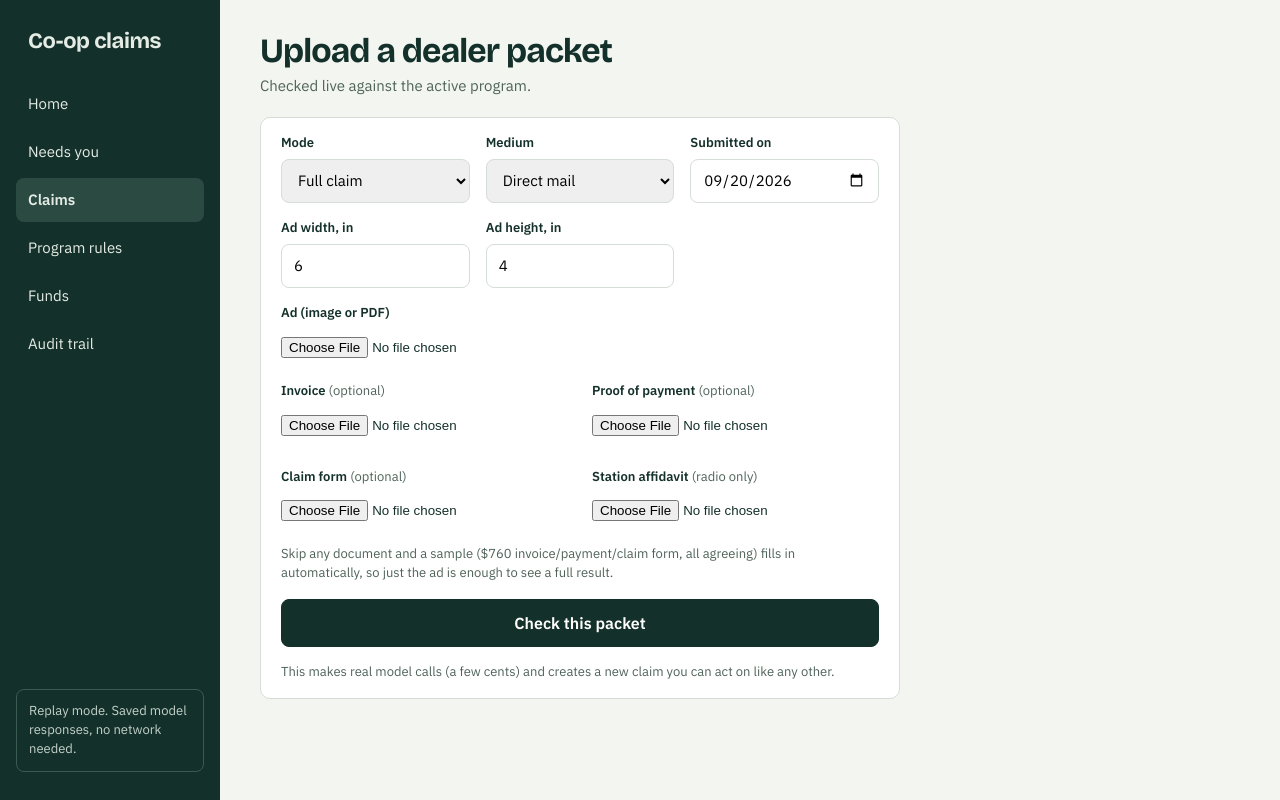
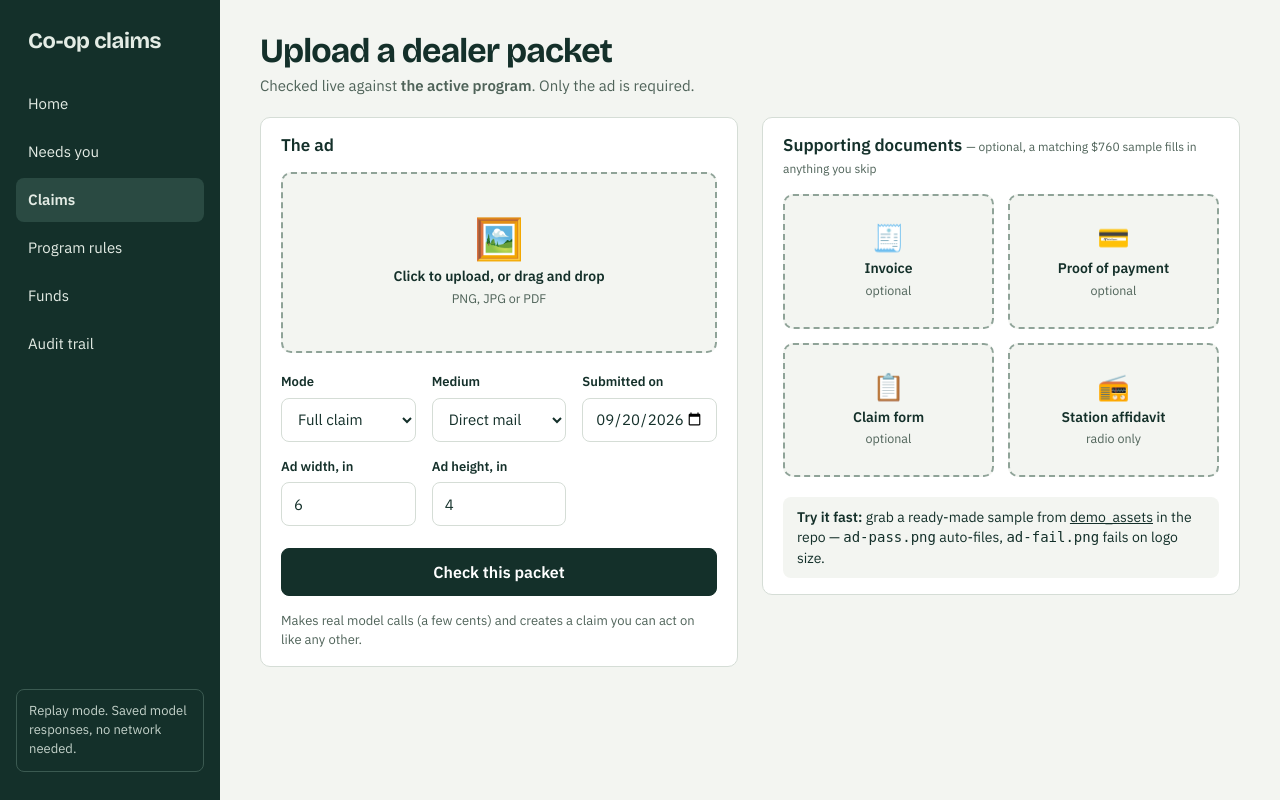
Before and after one commit to KumarRishabh42/coop-claim-agent, a FastAPI app: page /claims/upload in a window 1280 px wide. Run offline with FastAPI, Linux system fonts and the light colour scheme; data that the repository does not hold is empty.

Commit message:
Redesign the upload pages with real drop zones instead of raw file inputs
/claims/upload and /program/upload now use styled drag-and-drop zones
with icons, image thumbnail previews, and a checkmark state once a
file's selected, instead of the browser's plain "Choose File" button.
Verified end to end by driving the actual form through a browser
(drag/drop event handlers, file selection, submit) with Playwright.

Co-Authored-By: Claude Sonnet 5 <noreply@anthropic.com>

```diff
--- a/templates/static/style.css
+++ b/templates/static/style.css
@@ -121,3 +121,31 @@ form.inline { display: inline; }
 .doc-missing { border: 1px dashed var(--fail-line); border-radius: 6px; padding: 18px 8px; text-align: center; color: var(--fail-fg); font-size: 12.5px; }
 
 .empty-state { text-align: center; padding: 32px 16px; color: var(--muted); }
+
+/* Upload forms */
+.field-label { font-size: 13px; font-weight: 600; display: flex; align-items: center; gap: 6px; }
+.field-input { height: 44px; padding: 0 12px; border: 1px solid var(--line); border-radius: 8px; font: inherit; background: var(--surface); color: var(--ink); width: 100%; }
+.field-input:focus-visible { outline: 3px solid #5B8DEF; outline-offset: 1px; }
+
+.dropzone {
+  position: relative;
+  border: 2px dashed var(--dash);
+  border-radius: var(--radius);
+  background: var(--ground);
+  padding: 28px 16px;
+  text-align: center;
+  cursor: pointer;
+  transition: border-color .15s, background .15s;
+}
+.dropzone:hover, .dropzone.dragover { border-color: var(--ink); background: var(--pass-bg); }
+.dropzone input[type="file"] { position: absolute; inset: 0; opacity: 0; cursor: pointer; width: 100%; height: 100%; }
+.dropzone .dz-icon { font-size: 26px; line-height: 1; margin-bottom: 8px; }
+.dropzone .dz-main { font-weight: 600; font-size: 14px; }
+.dropzone .dz-sub { color: var(--muted); font-size: 12.5px; margin-top: 2px; }
+.dropzone.has-file { border-style: solid; border-color: var(--pass-fg); background: var(--pass-bg); }
+.dropzone.has-file .dz-main { color: var(--pass-fg); }
+.dropzone.big { padding: 44px 16px; }
+.dropzone.big .dz-icon { font-size: 40px; }
+.dropzone-grid { display: grid; grid-template-columns: repeat(2, minmax(0,1fr)); gap: 14px; }
+.optional-tag { font-weight: 400; color: var(--muted); font-size: 12px; }
+.thumb-preview { margin-top: 10px; max-height: 90px; border-radius: 6px; border: 1px solid var(--line); }
--- a/templates/ui/claim_upload.html
+++ b/templates/ui/claim_upload.html
@@ -5,24 +5,34 @@
 <div class="page-head">
   <div>
     <h1>Upload a dealer packet</h1>
-    <div class="muted" style="margin-top:6px">Checked live against {{ program["name"] if program else "the active program" }}.</div>
+    <div class="muted" style="margin-top:6px">Checked live against <strong>{{ program["name"] if program else "the active program" }}</strong>. Only the ad is required.</div>
   </div>
 </div>
 
-<section class="card" style="max-width:640px;">
-  <form method="post" action="/claims/upload" enctype="multipart/form-data" class="stack">
+<form method="post" action="/claims/upload" enctype="multipart/form-data" id="upload-form">
+  <div class="grid-2" style="grid-template-columns: 1fr 1fr; align-items:start;">
 
-    <div class="grid-3">
+    <section class="card stack">
+      <h2>The ad</h2>
+      <label class="dropzone big" data-dz>
+        <div class="dz-icon">🖼️</div>
+        <div class="dz-main">Click to upload, or drag and drop</div>
+        <div class="dz-sub">PNG, JPG or PDF</div>
+        <img class="thumb-preview" hidden>
+        <input name="ad_file" type="file" accept="image/*,.pdf" required>
+      </label>
+
+      <div class="grid-3" style="margin-top:4px;">
         <label class="stack" style="gap:6px;">
-        <span class="small" style="font-weight:600">Mode</span>
-        <select name="mode" style="height:44px; padding:0 12px; border:1px solid var(--line); border-radius:8px; font:inherit;">
+          <span class="field-label">Mode</span>
+          <select name="mode" class="field-input">
             <option value="claim">Full claim</option>
             <option value="precheck">Pre-check (ad only)</option>
           </select>
         </label>
         <label class="stack" style="gap:6px;">
-        <span class="small" style="font-weight:600">Medium</span>
-        <select name="medium" style="height:44px; padding:0 12px; border:1px solid var(--line); border-radius:8px; font:inherit;">
+          <span class="field-label">Medium</span>
+          <select name="medium" class="field-input">
             <option value="direct_mail">Direct mail</option>
             <option value="newspaper">Newspaper</option>
             <option value="paid_social">Paid social</option>
@@ -31,51 +41,100 @@
           </select>
         </label>
         <label class="stack" style="gap:6px;">
-        <span class="small" style="font-weight:600">Submitted on</span>
-        <input name="submitted_on" type="date" value="{{ today }}" required style="height:44px; padding:0 12px; border:1px solid var(--line); border-radius:8px; font:inherit;">
+          <span class="field-label">Submitted on</span>
+          <input class="field-input" name="submitted_on" type="date" value="{{ today }}" required>
         </label>
       </div>
-
       <div class="grid-3">
         <label class="stack" style="gap:6px;">
-        <span class="small" style="font-weight:600">Ad width, in</span>
-        <input name="width_in" type="number" step="0.1" value="6" style="height:44px; padding:0 12px; border:1px solid var(--line); border-radius:8px; font:inherit;">
+          <span class="field-label">Ad width, in</span>
+          <input class="field-input" name="width_in" type="number" step="0.1" value="6">
         </label>
         <label class="stack" style="gap:6px;">
-        <span class="small" style="font-weight:600">Ad height, in</span>
-        <input name="height_in" type="number" step="0.1" value="4" style="height:44px; padding:0 12px; border:1px solid var(--line); border-radius:8px; font:inherit;">
+          <span class="field-label">Ad height, in</span>
+          <input class="field-input" name="height_in" type="number" step="0.1" value="4">
         </label>
         <div></div>
       </div>
 
-    <label class="stack" style="gap:6px;">
-      <span class="small" style="font-weight:600">Ad (image or PDF)</span>
-      <input name="ad_file" type="file" accept="image/*,.pdf" required style="padding:8px 0;">
+      <button class="btn primary large" type="submit" style="margin-top:6px;">Check this packet</button>
+      <p class="muted small" style="margin:0;">Makes real model calls (a few cents) and creates a claim you can act on like any other.</p>
+    </section>
+
+    <section class="card stack">
+      <h2>Supporting documents <span class="optional-tag">— optional, a matching $760 sample fills in anything you skip</span></h2>
+      <div class="dropzone-grid">
+        <label class="dropzone" data-dz>
+          <div class="dz-icon">🧾</div>
+          <div class="dz-main">Invoice</div>
+          <div class="dz-sub">optional</div>
+          <img class="thumb-preview" hidden>
+          <input name="invoice_file" type="file" accept="image/*,.pdf">
         </label>
-
-    <div id="claim-docs" class="grid-2" style="grid-template-columns: 1fr 1fr;">
-      <label class="stack" style="gap:6px;">
-        <span class="small" style="font-weight:600">Invoice <span class="muted" style="font-weight:400">(optional)</span></span>
-        <input name="invoice_file" type="file" accept="image/*,.pdf" style="padding:8px 0;">
+        <label class="dropzone" data-dz>
+          <div class="dz-icon">💳</div>
+          <div class="dz-main">Proof of payment</div>
+          <div class="dz-sub">optional</div>
+          <img class="thumb-preview" hidden>
+          <input name="payment_file" type="file" accept="image/*,.pdf">
         </label>
-      <label class="stack" style="gap:6px;">
-        <span class="small" style="font-weight:600">Proof of payment <span class="muted" style="font-weight:400">(optional)</span></span>
-        <input name="payment_file" type="file" accept="image/*,.pdf" style="padding:8px 0;">
+        <label class="dropzone" data-dz>
+          <div class="dz-icon">📋</div>
+          <div class="dz-main">Claim form</div>
+          <div class="dz-sub">optional</div>
+          <img class="thumb-preview" hidden>
+          <input name="claim_form_file" type="file" accept="image/*,.pdf">
         </label>
-      <label class="stack" style="gap:6px;">
-        <span class="small" style="font-weight:600">Claim form <span class="muted" style="font-weight:400">(optional)</span></span>
-        <input name="claim_form_file" type="file" accept="image/*,.pdf" style="padding:8px 0;">
-      </label>
-      <label class="stack" style="gap:6px;">
-        <span class="small" style="font-weight:600">Station affidavit <span class="muted" style="font-weight:400">(radio only)</span></span>
-        <input name="affidavit_file" type="file" accept="image/*,.pdf" style="padding:8px 0;">
+        <label class="dropzone" data-dz>
+          <div class="dz-icon">📻</div>
+          <div class="dz-main">Station affidavit</div>
+          <div class="dz-sub">radio only</div>
+          <img class="thumb-preview" hidden>
+          <input name="affidavit_file" type="file" accept="image/*,.pdf">
         </label>
       </div>
-    <p class="muted small" style="margin:0;">Skip any document and a sample ($760 invoice/payment/claim form, all agreeing) fills in automatically, so just the ad is enough to see a full result.</p>
 
-    <button class="btn primary large" type="submit">Check this packet</button>
-    <p class="muted small" style="margin:0;">This makes real model calls (a few cents) and creates a new claim you can act on like any other.</p>
-  </form>
+      <div class="quote" style="margin-top:4px;">
+        <strong>Try it fast:</strong> grab a ready-made sample from
+        <a href="https://github.com/KumarRishabh42/coop-claim-agent/tree/main/demo_assets" target="_blank" rel="noopener">demo_assets</a>
+        in the repo — <code>ad-pass.png</code> auto-files, <code>ad-fail.png</code> fails on logo size.
+      </div>
     </section>
 
+  </div>
+</form>
+
+<script>
+(function () {
+  document.querySelectorAll('[data-dz]').forEach(function (dz) {
+    var input = dz.querySelector('input[type=file]');
+    var main = dz.querySelector('.dz-main');
+    var img = dz.querySelector('.thumb-preview');
+    var defaultText = main.textContent;
+
+    input.addEventListener('change', function () {
+      var f = input.files[0];
+      if (!f) { dz.classList.remove('has-file'); main.textContent = defaultText; img.hidden = true; return; }
+      dz.classList.add('has-file');
+      main.textContent = '✓ ' + f.name;
+      if (f.type.startsWith('image/')) {
+        img.src = URL.createObjectURL(f);
+        img.hidden = false;
+      } else {
+        img.hidden = true;
+      }
+    });
+    dz.addEventListener('dragover', function (e) { e.preventDefault(); dz.classList.add('dragover'); });
+    dz.addEventListener('dragleave', function () { dz.classList.remove('dragover'); });
+    dz.addEventListener('drop', function (e) {
+      dz.classList.remove('dragover');
+      if (e.dataTransfer.files.length) {
+        input.files = e.dataTransfer.files;
+        input.dispatchEvent(new Event('change'));
+      }
+    });
+  });
+})();
+</script>
+
 {% endblock %}
```
Also changed, not shown: templates/ui/program_upload.html (+36 -6 lines). Lines whose indentation alone changed are shown as unchanged.
